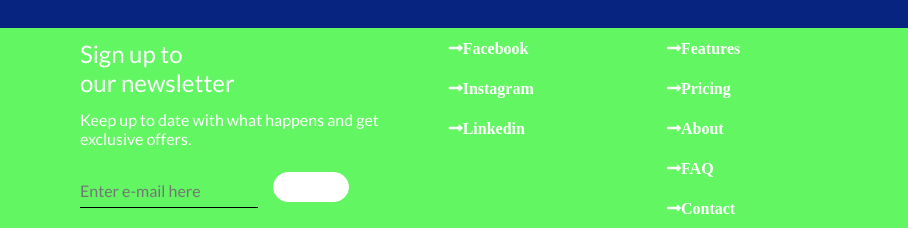
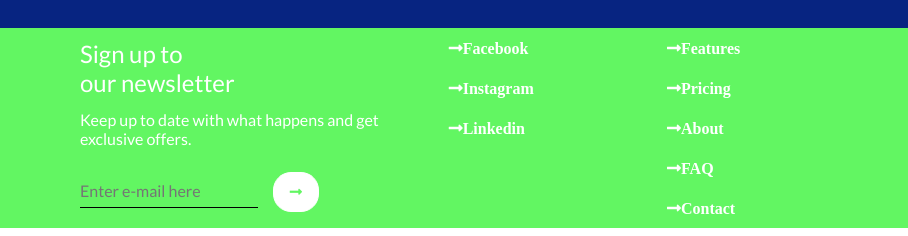
Before and after one commit to SamerSenbol/SASS-Playground, a website: page index.html in a window 1280 px wide. Shown: the part 1697-1933 px from the top of the page, 0-908 px from the left. Drawn offline with nearby package versions, Linux system fonts and the light colour scheme.

Commit message:
Fixing the button i element color.

```diff
--- a/sass/main.scss
+++ b/sass/main.scss
@@ -303,14 +303,17 @@ body{
 
     button {
         font-size: 14px;
-        height: 30px;
         color:$color-white;
         background-color: $color-white;
-        padding-right: 16px;
-        padding-left: 16px;
+        padding-right: 1px;
+        padding-left: 1px;
         border: 0.1px solid;
-        border-radius: 40px;
+        border-radius: 18px;
         margin: 12px;
+
+        i{
+            color:$color-green;
+        }
     }
 
     i{
```
Also changed, not shown: css/style.css.
